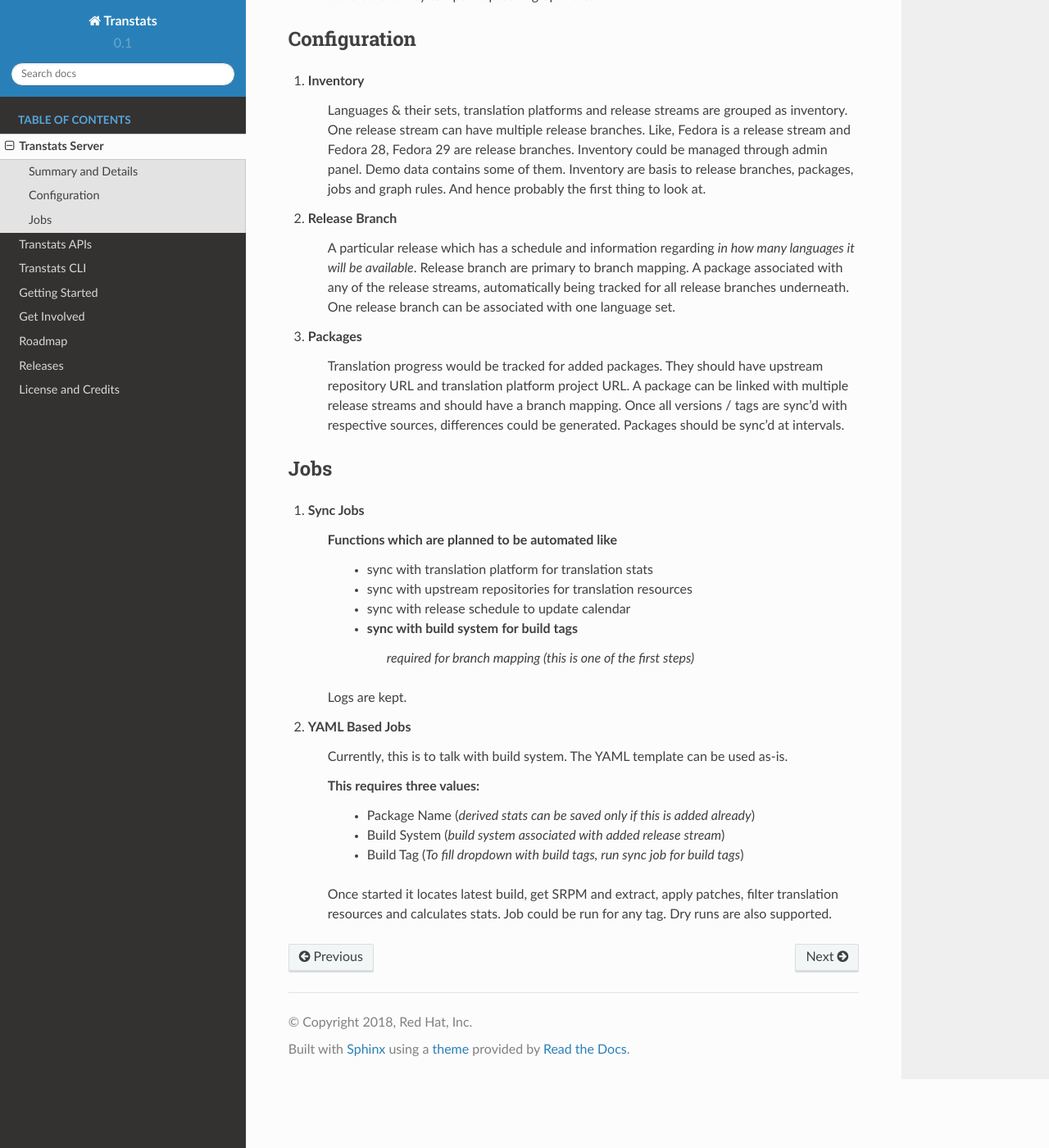
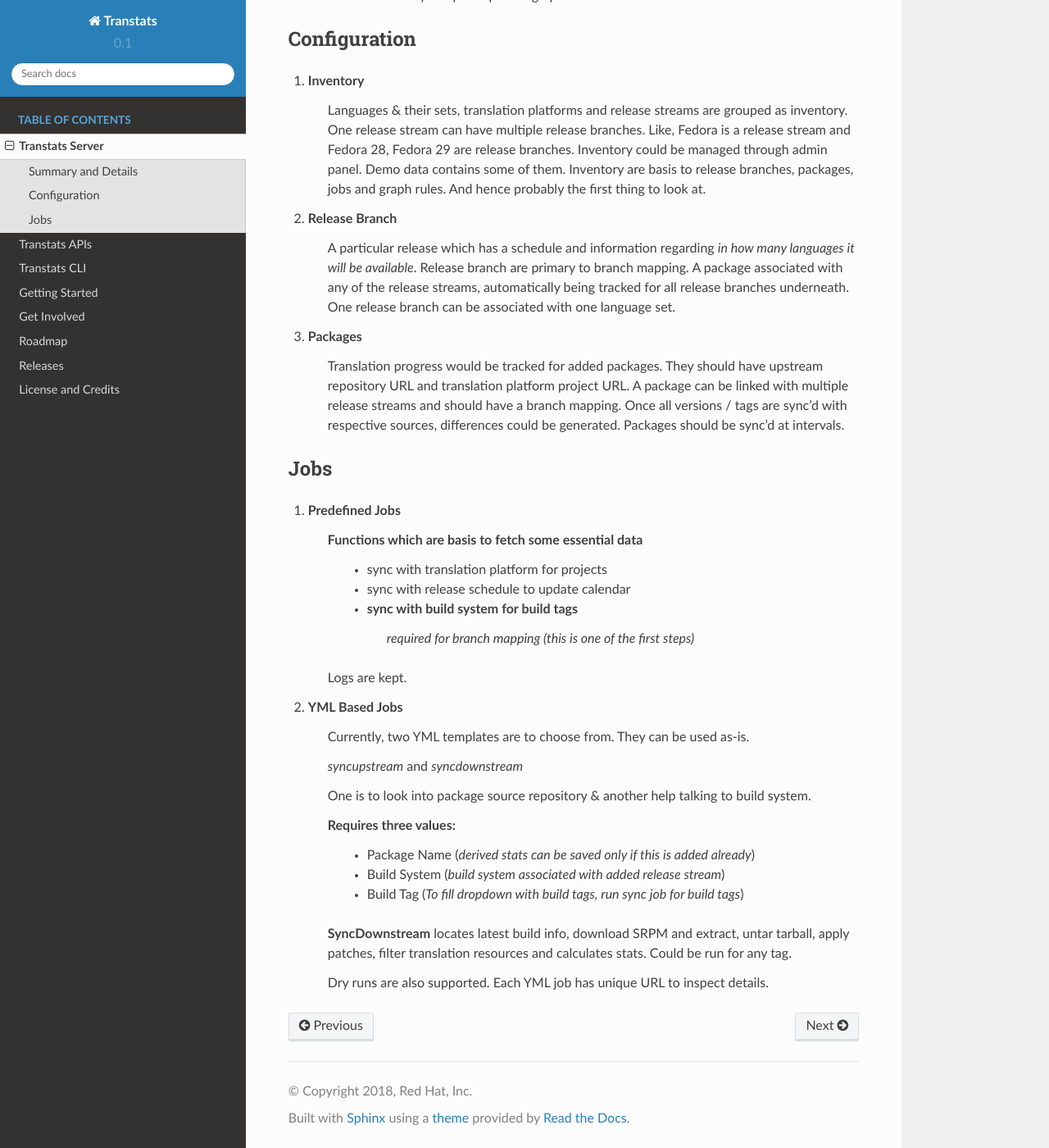
Before and after one commit to transtats/transtats, a Sphinx documentation site: the page built from docs/source/server.rst, in a window 1280 px wide and 1400 px high, scrolled down 605 px. Shown: the whole window at 82% size. Built offline with Sphinx 7.4.7 and the Read the Docs theme 2.0.0, drawn with Linux system fonts in a browser that asks for light colours.

```diff
--- a/docs/source/api.rst
+++ b/docs/source/api.rst
@@ -50,7 +50,7 @@ Transtats APIs
 
             GET /api/release/fedora-29/locale/ja_JP HTTP/1.1
 
-5. **Job Details** : :code:`<transtats_server>GET /api/job/<job-id>/log`
+5. **Job Details** : :code:`<transtats_server>/api/job/<job-id>/log`
 
     Returns job log against given job id, for example :code:`2a6d4b23-6a6b-4d0e-b617-a0ece01d790f`.
 
--- a/docs/source/index.rst
+++ b/docs/source/index.rst
@@ -9,7 +9,9 @@
 Transtats
 =========
 
-In a software release cycle, localisation steps like extracting or updating language resource, pushing them to translation platform, pulling and packaging translations, quality checks etc. seem necessary but sometimes they lack attention which results in delay. Transtats is an attempt to tie up loose ends and then, may be automate some of the steps. Concept is based on syncing with Upstream Repository, Translation Platform and Build System for statistics and translation resources, comparing stats based on mapping, calculating translation differences, keep upstream updated and create notifications.
+Helps making packages ready to ship with translation completeness.
+
+In a software release cycle, localisation steps like extracting or updating language resource, pushing them to translation platform, pulling and packaging translations, accuracy & quality checks etc. seem necessary but sometimes they lack attention which results in delay. Transtats is an attempt to tie up loose ends and then, may be automate some of the steps. Concept is based on syncing with Upstream Repository, Translation Platform and Build System for statistics and translation resources, comparing stats based on mapping, calculating translation differences, keep upstream updated and create notifications.
 
 Stack
 -----
--- a/docs/source/server.rst
+++ b/docs/source/server.rst
@@ -29,22 +29,28 @@ Configuration
 Jobs
 ----
 
-1. Sync Jobs
-    Functions which are planned to be automated like
-     - sync with translation platform for translation stats
-     - sync with upstream repositories for translation resources
+1. Predefined Jobs
+    Functions which are basis to fetch some essential data
+     - sync with translation platform for projects
      - sync with release schedule to update calendar
      - sync with build system for build tags
         *required for branch mapping (this is one of the first steps)*
 
     Logs are kept.
 
-2. YAML Based Jobs
-    Currently, this is to talk with build system. The YAML template can be used as-is.
+2. YML Based Jobs
+    Currently, two YML templates are to choose from. They can be used as-is.
 
-    This requires three values:
+    `syncupstream` and `syncdownstream`
+
+    One is to look into package source repository & another help talking to build system.
+
+    Requires three values:
      - Package Name (*derived stats can be saved only if this is added already*)
      - Build System (*build system associated with added release stream*)
      - Build Tag (*To fill dropdown with build tags, run sync job for build tags*)
 
-    Once started it locates latest build, get SRPM and extract, apply patches, filter translation resources and calculates stats. Job could be run for any tag. Dry runs are also supported.
+    **SyncDownstream**
+    locates latest build info, download SRPM and extract, untar tarball, apply patches, filter translation resources and calculates stats. Could be run for any tag.
+
+    Dry runs are also supported. Each YML job has unique URL to inspect details.
```
Also changed, not shown: CHANGELOG.md (+1 -1 lines), 4 other files.
